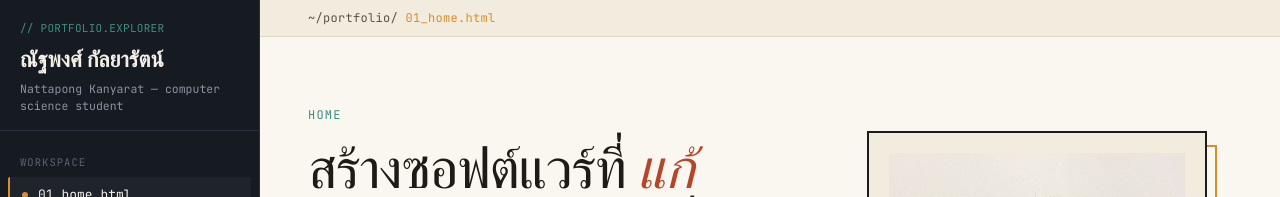
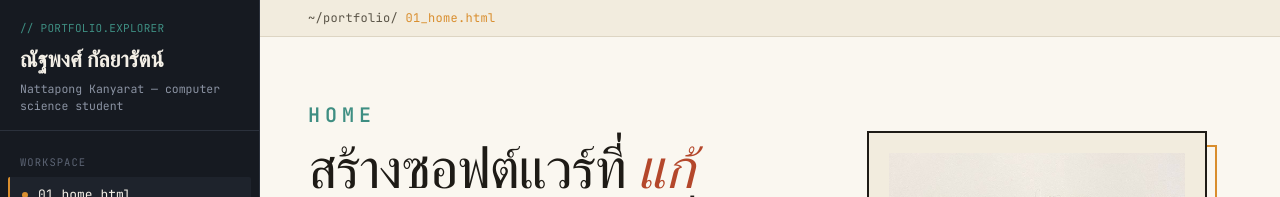
Before and after one commit to kakana130/Portfolio, a React (Vite) app: page / in a window 1280 px wide. Shown: the top 197 px of the page. Built offline with nearby package versions, Linux system fonts and the light colour scheme; a web font is replaced by a local one.

Commit message:
Adjust home label styling

```diff
--- a/src/components/HomeSection.jsx
+++ b/src/components/HomeSection.jsx
@@ -9,7 +9,9 @@ export default function HomeSection() {
         grid md:grid-cols-[1.1fr_.9fr] gap-10 md:gap-14 items-center"
     >
       <div>
-        <div className="eyebrow">Home</div>
+        <div className="eyebrow text-[18px] md:text-[20px] font-semibold tracking-[0.25em] uppercase">
+          Home
+        </div>
         <h1 className="font-display text-[34px] md:text-[56px] leading-[1.12] -tracking-wide text-ink mb-5">
           {profile.headline} <em className="italic text-rust">{profile.headlineEm}</em>{' '}
           {profile.headlineEnd}
```
